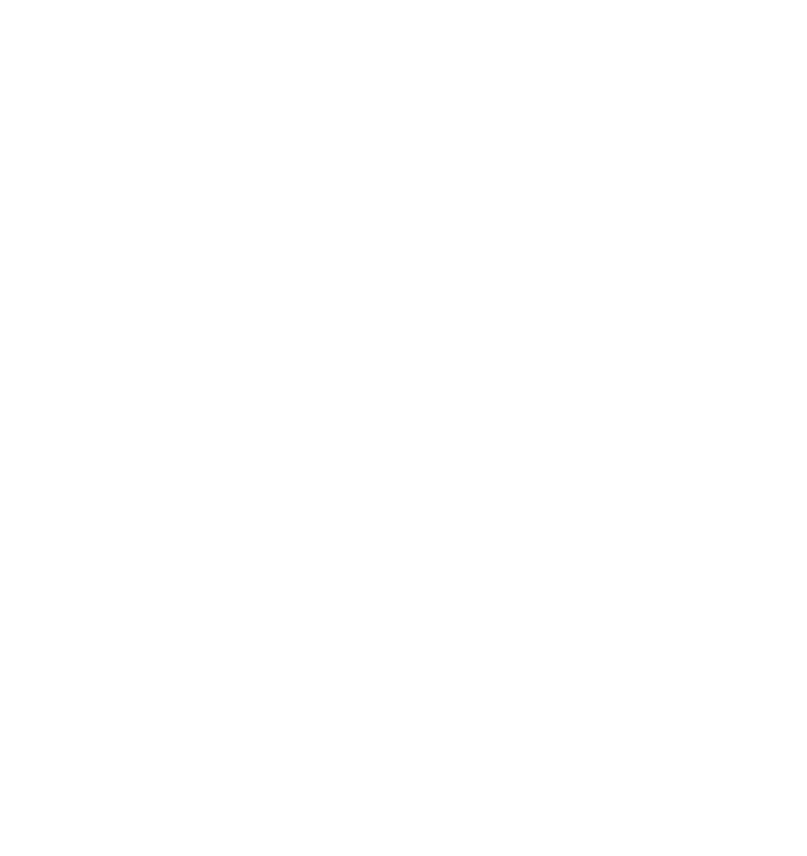
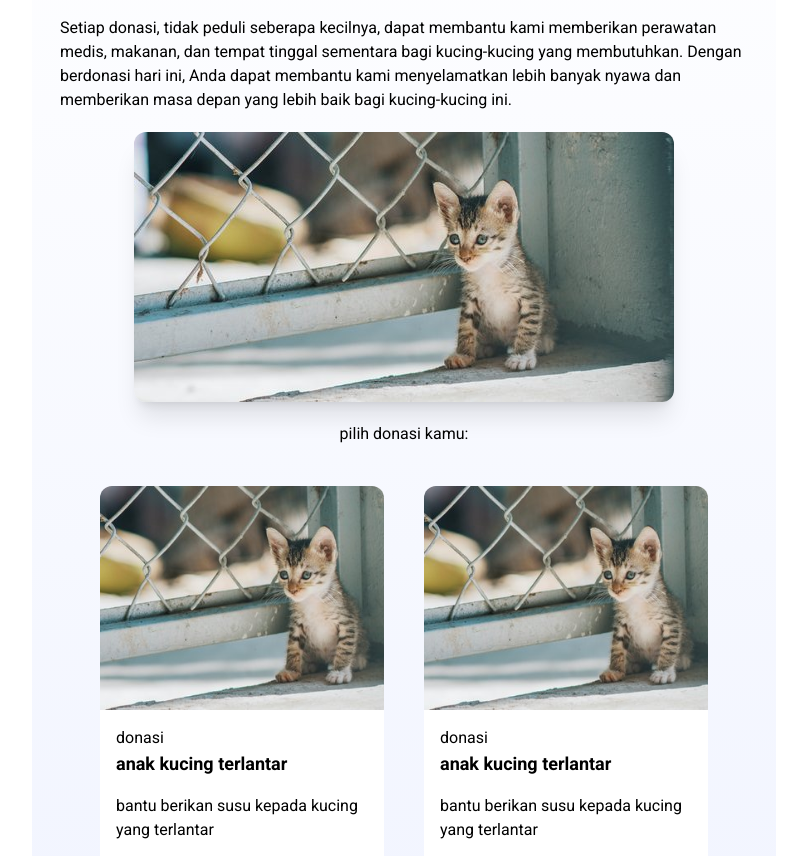
Before and after one commit to mohammad-firmansyah/healyou-frontend, a React (Vite) app: page /alldonation in a window 1280 px wide. Before the commit this address had no page. Shown: the part 240-1096 px from the top of the page, without its empty margins (236-1043 px from the left). Before the commit the page ends 800 px from the top, so only its background shows below. Built offline with nearby package versions, Linux system fonts and the light colour scheme.

Commit message:
add all donation pages

```diff
--- /dev/null
+++ b/src/pages/allDonation.jsx
@@ -0,0 +1,79 @@
+import 'react'
+import Nav from '../components/Nav'
+import Footer from '../components/Footer'
+
+export default function allDonation(){
+    return(
+        <div className='h-full bg-gradient-to-b from-white to-indigo-100 '>
+        <Nav/>
+            <div className='px-7 py-3'>
+                <h1 className='font-medium'>home  {'>'}  Donasi</h1>
+                <h1 className='font-semibold mt-5'>Healyou</h1>
+                <h1 className='text-5xl font-bold mb-10'>ayo bantu wujudkan upaya kami</h1>
+                <p>Setiap donasi, tidak peduli seberapa kecilnya, dapat membantu kami memberikan perawatan medis, makanan, dan tempat tinggal sementara bagi kucing-kucing yang membutuhkan. Dengan berdonasi hari ini, Anda dapat membantu kami menyelamatkan lebih banyak nyawa dan memberikan masa depan yang lebih baik bagi kucing-kucing ini.</p>
+                <div className='flex items-center justify-center my-5 '>
+                    <img className=' shadow-xl rounded-xl' srcSet='/assets/1.jpg'/>
+                </div>
+                <p className='text-center'>pilih donasi kamu:</p>
+                <div className='grid grid-cols-2 flex-auto p-10 gap-10 justify-center'>
+                    <div className='basis-1/2 w-auto bg-white  rounded-xl'>
+                        <img srcSet='/assets/1.jpg' className='w-full h-56 object-cover  rounded-t-xl'/>
+                        <div className='p-4'>
+                            <p>donasi</p>
+                            <p className='font-bold text-lg'>anak kucing terlantar</p>
+                            <p className='my-4'>bantu berikan susu kepada kucing yang terlantar</p>
+                            <div className=' flex justify-center'>
+                                <button className='text-white bg-blue-900 w-full p-2 rounded-3xl'>bantu sekarang</button>
+                            </div>
+                        </div>
+                    </div>
+                    <div className='basis-1/2 w-auto bg-white  rounded-xl'>
+                        <img srcSet='/assets/1.jpg' className='w-full h-56 object-cover  rounded-t-xl'/>
+                        <div className='p-4'>
+                            <p>donasi</p>
+                            <p className='font-bold text-lg'>anak kucing terlantar</p>
+                            <p className='my-4'>bantu berikan susu kepada kucing yang terlantar</p>
+                            <div className=' flex justify-center'>
+                                <button className='text-white bg-blue-900 w-full p-2 rounded-3xl'>bantu sekarang</button>
+                            </div>
+                        </div>
+                    </div>
+                    <div className='basis-1/2 w-auto bg-white  rounded-xl'>
+                        <img srcSet='/assets/1.jpg' className='w-full h-56 object-cover  rounded-t-xl'/>
+                        <div className='p-4'>
+                            <p>donasi</p>
+                            <p className='font-bold text-lg'>anak kucing terlantar</p>
+                            <p className='my-4'>bantu berikan susu kepada kucing yang terlantar</p>
+                            <div className=' flex justify-center'>
+                                <button className='text-white bg-blue-900 w-full p-2 rounded-3xl'>bantu sekarang</button>
+                            </div>
+                        </div>
+                    </div>
+                    <div className='basis-1/2 w-auto bg-white  rounded-xl'>
+                        <img srcSet='/assets/1.jpg' className='w-full h-56 object-cover  rounded-t-xl'/>
+                        <div className='p-4'>
+                            <p>donasi</p>
+                            <p className='font-bold text-lg'>anak kucing terlantar</p>
+                            <p className='my-4'>bantu berikan susu kepada kucing yang terlantar</p>
+                            <div className=' flex justify-center'>
+                                <button className='text-white bg-blue-900 w-full p-2 rounded-3xl'>bantu sekarang</button>
+                            </div>
+                        </div>
+                    </div>
+                    <div className='basis-1/2 w-auto bg-white  rounded-xl'>
+                        <img srcSet='/assets/1.jpg' className='w-full h-56 object-cover  rounded-t-xl'/>
+                        <div className='p-4'>
+                            <p>donasi</p>
+                            <p className='font-bold text-lg'>anak kucing terlantar</p>
+                            <p className='my-4'>bantu berikan susu kepada kucing yang terlantar</p>
+                            <div className=' flex justify-center'>
+                                <button className='text-white bg-blue-900 w-full p-2 rounded-3xl'>bantu sekarang</button>
+                            </div>
+                        </div>
+                    </div>
+                </div>
+            </div>
+        <Footer/>
+        </div>
+    )
+}
--- a/src/pages/detailTransaksi.jsx
+++ /dev/null
@@ -1,57 +0,0 @@
-import Nav from '../components/Nav'
-
-export default function detailTransaksi(){
-    return(
-        <div >
-            <Nav/>
-            <div className=' px-36 flex justify-center bg-gradient-to-b from-sky-400 to-neutral-50 h-screen pt-9 '>
-                <div className='w-1/5 flex items-center  flex-col gap-3 px-4 font-bold '>
-                    <div>
-                        <h1>akun {'>'} donasi saya</h1>
-                    </div>
-                    <div className='rounded-md flex flex-col gap-5 border-black border-2 px-3 py-3 text-sm font-semibold bg-white w-full' >
-                        <a className='h-8 flex items-center rounded-md px-3 text-lg' href='/profile' >akun saya</a>
-                        <h2 className='h-8 flex items-center bg-slate-300  rounded-md px-3 text-lg' >donasi saya</h2>
-                    </div>
-                </div>
-                <div className='w-3/5 '>
-                    <div className='flex items-center flex-col mb-4 ' >
-                        <h1>Terima kasih!</h1>
-                        <p>donasi mu telah kami terima dan akan segera salurkan</p>
-                    </div>
-                    <div className='flex flex-col  h-max rounded-md gap-8 border-black border-2 px-3 py-8 text-sm font-semibold mx-4  ' >
-                        <table className="table-auto text-left">
-                            <tbody>
-                                <tr>
-                                    <th>tanggal</th>
-                                    <th>28 oktober 2023</th>
-                                </tr>
-                            </tbody>
-                            <tbody>
-                                <tr>
-                                    <th>metode pembayaran</th>
-                                    <th>kantong donasi</th>
-                                </tr>
-                            </tbody>
-                            <tbody>
-                                <tr>
-                                    <th>Id Donasi</th>
-                                    <th>08122023120023001</th>
-                                </tr>
-                            </tbody>
-                            <tbody>
-                                <tr>
-                                    <th>status donasi</th>
-                                    <th>berhasil</th>
-                                </tr>
-                            </tbody>
-                        </table>
-                    </div>
-                    <div className='p-10 h-9'>
-                        <img srcSet="https://images.unsplash.com/photo-1514888286974-6c03e2ca1dba?q=80&w=2043&auto=format&fit=crop&ixlib=rb-4.0.3&ixid=M3wxMjA3fDB8MHxwaG90by1wYWdlfHx8fGVufDB8fHx8fA%3D%3D" className='object-contain object-center overflow-hidden max-md:max-w-full self-stretch'></img>
-                    </div>
-                </div>
-            </div>
-        </div>
-    )
-}
--- a/src/pages/loginPages.jsx
+++ b/src/pages/loginPages.jsx
@@ -35,6 +35,7 @@ const userPass = useRef()
       })
       .catch((err) => {
         console.error("Error fetching data:", err);
+        console.log("error login")
       });
     }
 
```
Also changed, not shown: src/main.jsx (+7 -6 lines).
